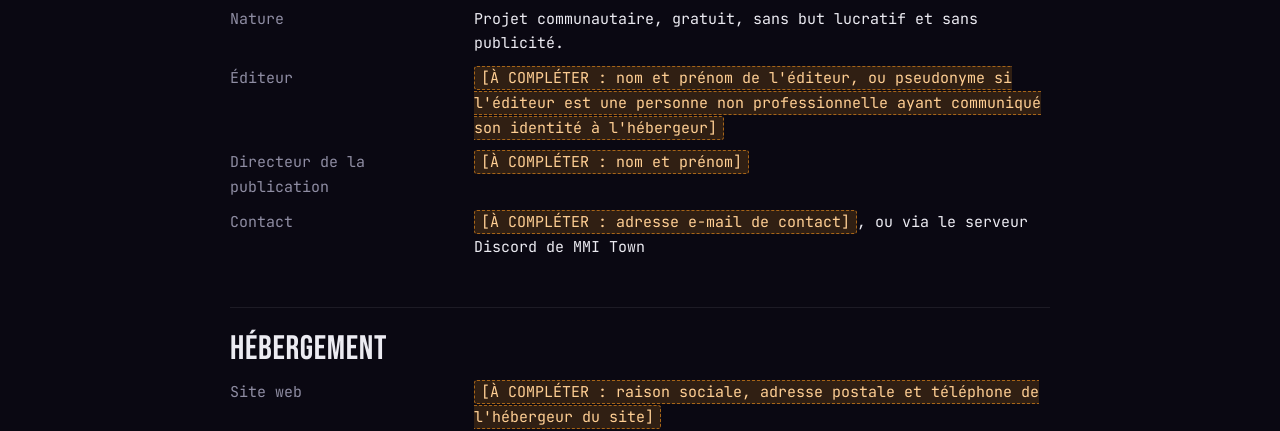
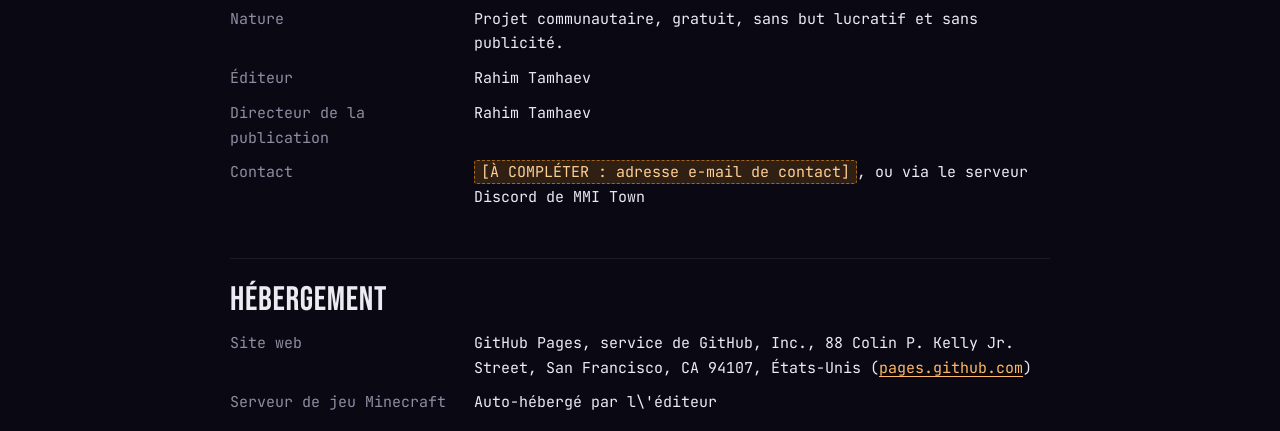
Before and after one commit to withRen/mmi-town-website, a plain HTML site: page mentions-legales.html in a window 1280 px wide. Shown: the part 533-964 px from the top of the page. Drawn offline with Linux system fonts and the light colour scheme.

Commit message:
docs(legal): éditeur, hébergeurs et responsable de traitement renseignés
Co-Authored-By: Claude Sonnet 5.5 <noreply@anthropic.com>

```diff
--- a/mentions-legales.html
+++ b/mentions-legales.html
@@ -51,15 +51,15 @@
 <dl>
   <dt>Nom du projet</dt><dd>MMI Town</dd>
   <dt>Nature</dt><dd>Projet communautaire, gratuit, sans but lucratif et sans publicité.</dd>
-  <dt>Éditeur</dt><dd><em class="todo">[À COMPLÉTER : nom et prénom de l'éditeur, ou pseudonyme si l'éditeur est une personne non professionnelle ayant communiqué son identité à l'hébergeur]</em></dd>
-  <dt>Directeur de la publication</dt><dd><em class="todo">[À COMPLÉTER : nom et prénom]</em></dd>
+  <dt>Éditeur</dt><dd>Rahim Tamhaev</dd>
+  <dt>Directeur de la publication</dt><dd>Rahim Tamhaev</dd>
   <dt>Contact</dt><dd><em class="todo">[À COMPLÉTER : adresse e-mail de contact]</em>, ou via le serveur Discord de MMI Town</dd>
 </dl>
 
 <h2>Hébergement</h2>
 <dl>
-  <dt>Site web</dt><dd><em class="todo">[À COMPLÉTER : raison sociale, adresse postale et téléphone de l'hébergeur du site]</em></dd>
-  <dt>Serveur de jeu Minecraft</dt><dd><em class="todo">[À COMPLÉTER : qui héberge le serveur de jeu et où : hébergeur, ou domicile de l'éditeur]</em></dd>
+  <dt>Site web</dt><dd>GitHub Pages, service de GitHub, Inc., 88 Colin P. Kelly Jr. Street, San Francisco, CA 94107, États-Unis (<a href="https://pages.github.com" rel="noopener">pages.github.com</a>)</dd>
+  <dt>Serveur de jeu Minecraft</dt><dd>Auto-hébergé par l\'éditeur</dd>
 </dl>
 
 <h2>Propriété intellectuelle</h2>
```
Also changed, not shown: confidentialite.html (+3 -3 lines).
